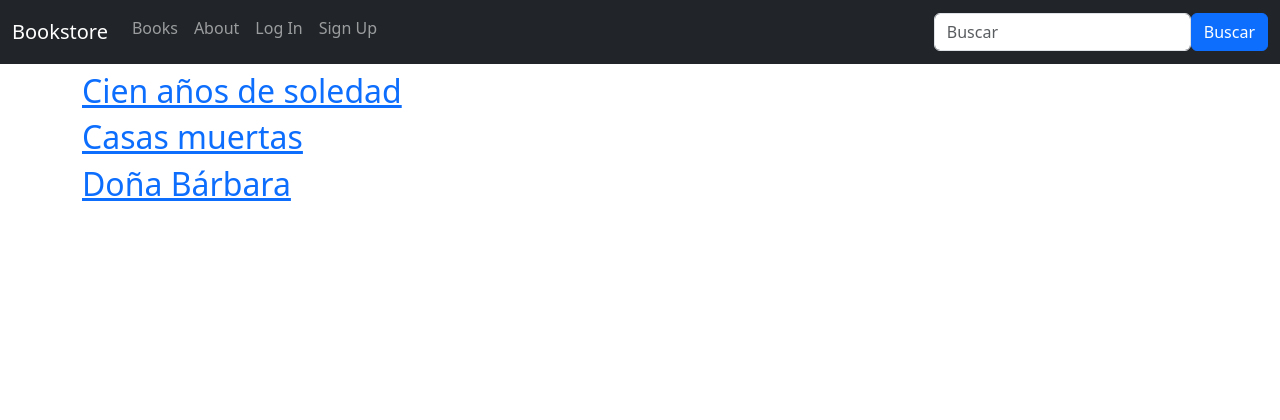
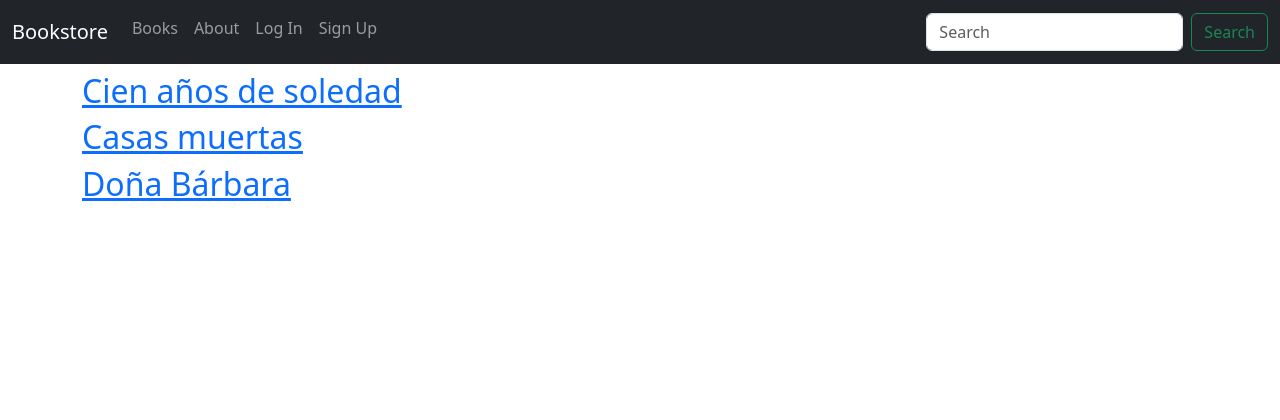
Before and after one commit to ruben0585/bookstore, a Django app: page /books/ in a window 1280 px wide. Shown: the top 420 px of the page. Run offline with Django 5.2, Linux system fonts and the light colour scheme; data comes from the database, SQL or seed files in the repository.

Commit message:
funcionalidad para la barra de busqueda. parte 1

```diff
--- a/books/urls.py
+++ b/books/urls.py
@@ -1,7 +1,8 @@
 from django.urls import path
-from .views import BookListView, BookDetailView
+from .views import BookListView, BookDetailView, SearchResultsView
 
 urlpatterns = [
     path('', BookListView.as_view(), name='book_list'), #la dirección será '' ya que quiero que la lsta de libros aparezca en el home
     path('<int:pk>/', BookDetailView.as_view(), name='book_detail'),
+    path('search/', SearchResultsView.as_view(), name='search_results')
 ]
--- a/books/views.py
+++ b/books/views.py
@@ -13,3 +13,7 @@ class BookDetailView(LoginRequiredMixin, DetailView):
     model = Book
     template_name = 'books/book_detail.html'
     login_url = '/accounts/login/'
+
+class SearchResultsView(ListView):
+    model = Book
+    template_name = 'books/search.html'
--- a/templates/_base.html
+++ b/templates/_base.html
@@ -49,13 +49,11 @@
                         </li>
                     {% endif %}
                 </ul>
+                <form class="d-flex" action="" method="get">
+                    <input class="form-control me-2" type="search" placeholder="Search">
+                    <button class="btn btn-outline-success" type="submit">Search</button>
+                </form>
             </div>
-
-            <div class="d-flex">
-                <input type="text" class="form-control" placeholder="Buscar">
-                <button class="btn btn-primary">Buscar</button>
-            </div>
-
         </div>
     </nav>
     <!-- cuerpo del proyecto -->
```
Also changed, not shown: templates/books/search.html (added, +15 -0 lines).
